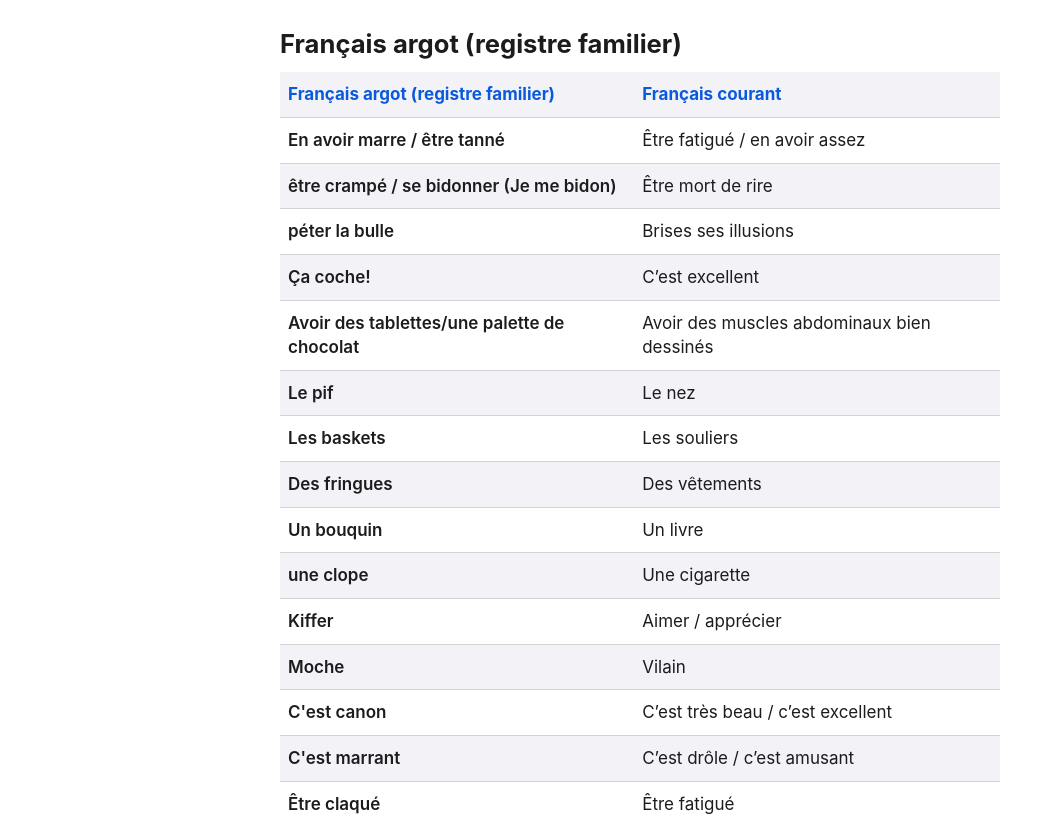
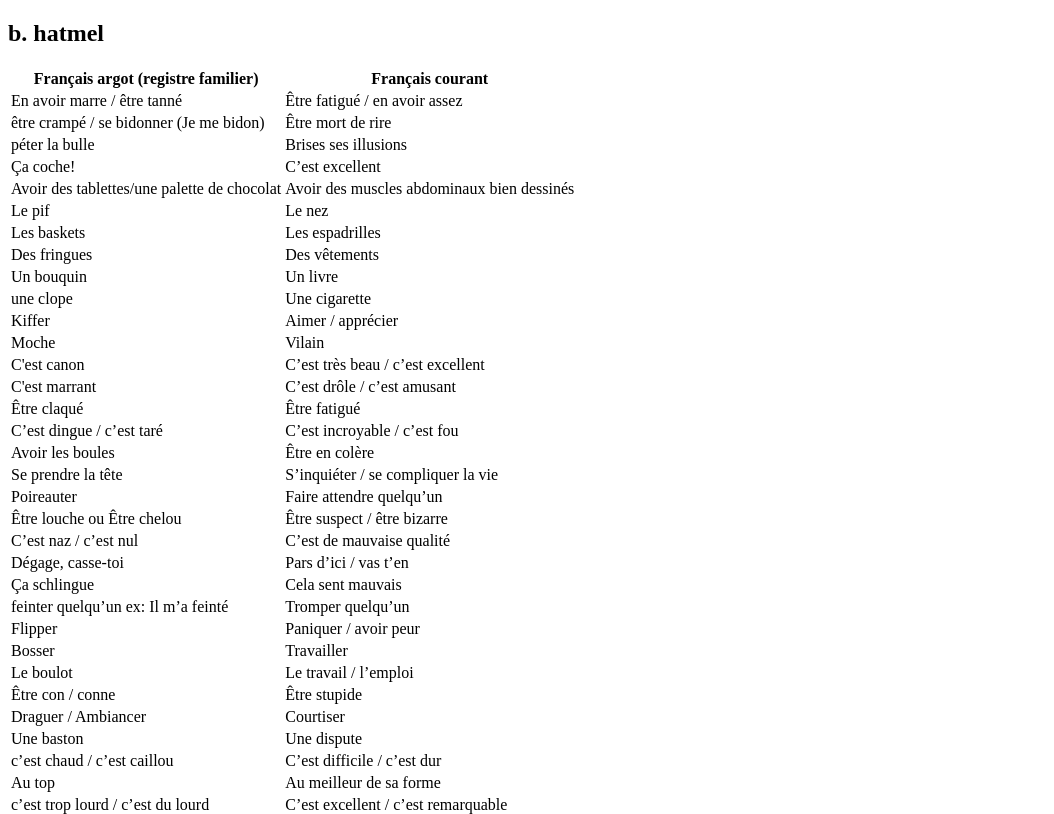
Before and after one commit to grandswager/Tech-9, a plain HTML site: page b.html in a window 1280 px wide. Shown: the top 814 px of the page, without its empty margins (0-1054 px from the left). Drawn offline with Linux system fonts and the light colour scheme.

Commit message:
b change

```diff
--- a/b.html
+++ b/b.html
@@ -2,35 +2,28 @@
 <html lang="fr">
 <head>
     <meta charset="UTF-8">
-<meta name="viewport" content="width=device-width, initial-scale=1, viewport-fit=cover">
+    <meta name="viewport" content="width=device-width, initial-scale=1.0">
     <title>Français argot (registre familier)</title>
-<meta name="description" content="Français argot (registre familier) et français courant.">
-<style>
-:root{--bg:#fff;--fg:#1c1c1e;--muted:#f2f2f7;--line:#d1d1d6;--accent:#0a5adb;box-sizing:border-box;padding-top:env(safe-area-inset-top,0px);padding-bottom:env(safe-area-inset-bottom,0px)}
-@media (prefers-color-scheme:dark){:root:not([data-theme="light"]){--bg:#000;--fg:#f2f2f7;--muted:#1c1c1e;--line:#3a3a3c;--accent:#6ea8ff}}
-:root[data-theme="dark"]{--bg:#000;--fg:#f2f2f7;--muted:#1c1c1e;--line:#3a3a3c;--accent:#6ea8ff}
-html{scroll-padding-top:env(safe-area-inset-top,0px)}
-body{margin:0;background:var(--bg);color:var(--fg);font:17px/1.45 -apple-system,BlinkMacSystemFont,"Helvetica Neue",Arial,sans-serif}
-article{max-width:720px;margin:0 auto;padding:16px}
-h1{font-size:1.6rem;line-height:1.2;margin:.5em 0}
-.wrap{overflow-x:auto}
-table{width:100%;border-collapse:collapse}
-th,td{text-align:left;vertical-align:top;padding:10px 8px;border-bottom:1px solid var(--line)}
-th{background:var(--muted);color:var(--accent);position:sticky;top:0}
-tbody tr:nth-child(even){background:var(--muted)}
-td:first-child{font-weight:600}
-</style>
+
+    <meta name="description"
+          content="Français argot (registre familier) et français courant.">
 </head>
 <body>
+
 <article>
+
 <header>
-<h1>Français argot (registre familier)</h1>
+    <h1>b.  hatmel</h1>
 </header>
+
 <section id="tableau">
-<div class="wrap">
+
     <table>
         <thead>
-<tr><th scope="col">Français argot (registre familier)</th><th scope="col">Français courant</th></tr>
+            <tr>
+                <th>Français argot (registre familier)</th>
+                <th>Français courant</th>
+            </tr>
         </thead>
         <tbody>
             <tr><td>En avoir marre / être tanné</td><td>Être fatigué / en avoir assez</td></tr>
@@ -39,7 +32,7 @@ td:first-child{font-weight:600}
             <tr><td>Ça coche!</td><td>C’est excellent</td></tr>
             <tr><td>Avoir des tablettes/une palette de chocolat</td><td>Avoir des muscles abdominaux bien dessinés</td></tr>
             <tr><td>Le pif</td><td>Le nez</td></tr>
-<tr><td>Les baskets</td><td>Les souliers</td></tr>
+            <tr><td>Les baskets</td><td>Les espadrilles</td></tr>
             <tr><td>Des fringues</td><td>Des vêtements</td></tr>
             <tr><td>Un bouquin</td><td>Un livre</td></tr>
             <tr><td>une clope</td><td>Une cigarette</td></tr>
@@ -92,8 +85,10 @@ td:first-child{font-weight:600}
             <tr><td>Motamoter</td><td>Apprendre par coeur</td></tr>
         </tbody>
     </table>
-</div>
+
 </section>
+
 </article>
+
 </body>
 </html>
```
Lines whose indentation alone changed are shown as unchanged.
